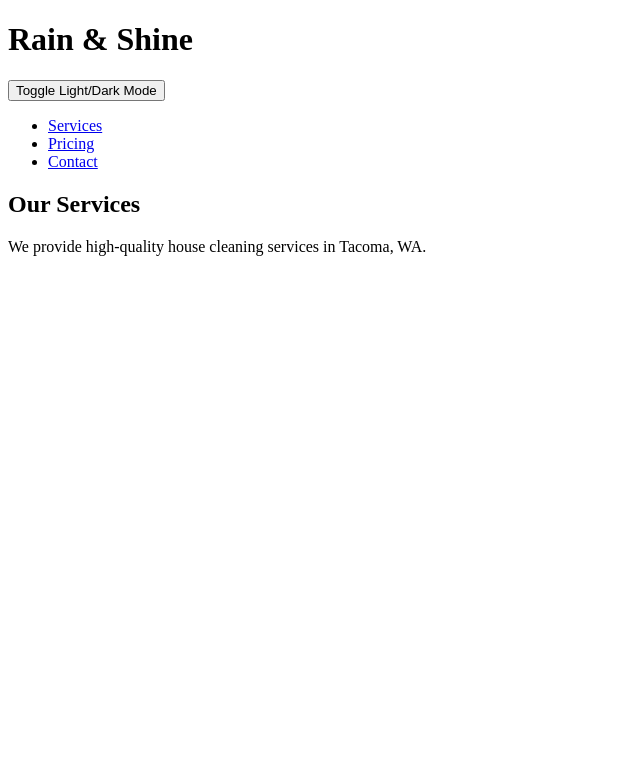
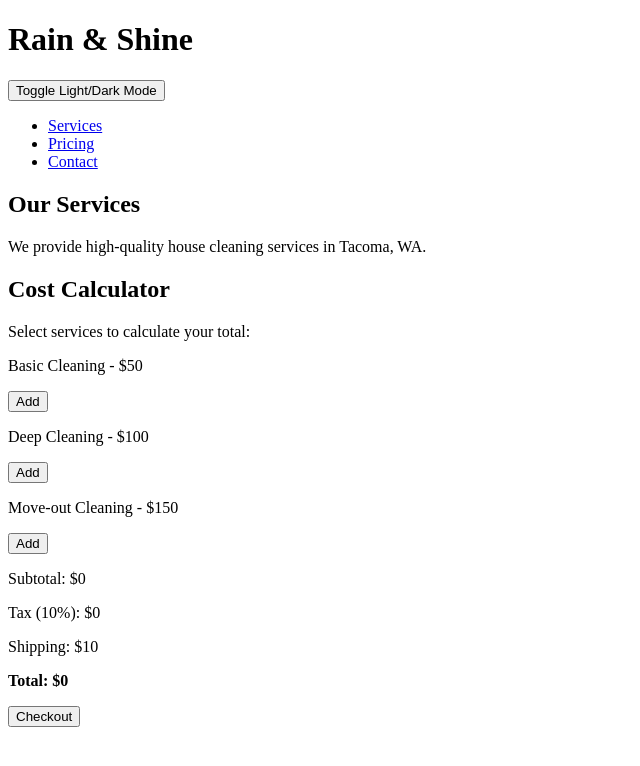
Before and after one commit to acedenop/Rain-and-Shine-Cleaning-Services, a plain HTML site: page index.html in a window 1280 px wide. Shown: the whole page, without its empty margins (0-640 px from the left). Drawn offline with Linux system fonts and the light colour scheme.

Commit message:
cost calc

```diff
--- a/index.html
+++ b/index.html
@@ -26,4 +26,29 @@
         <h2>Our Services</h2>
         <p>We provide high-quality house cleaning services in Tacoma, WA.</p>
     </section>
+
+    <section id="cost-calculator">
+        <h2>Cost Calculator</h2>
+        <p>Select services to calculate your total:</p>
+        <div class="services-list">
+            <div class="service">
+                <p>Basic Cleaning - $50</p>
+                <button class="add-service" data-price="50">Add</button>
+            </div>
+            <div class="service">
+                <p>Deep Cleaning - $100</p>
+                <button class="add-service" data-price="100">Add</button>
+            </div>
+            <div class="service">
+                <p>Move-out Cleaning - $150</p>
+                <button class="add-service" data-price="150">Add</button>
+            </div>
+        </div>
+        <p>Subtotal: $<span id="subtotal">0</span></p>
+        <p>Tax (10%): $<span id="tax">0</span></p>
+        <p>Shipping: $<span id="shipping">10</span></p>
+        <p><strong>Total: $<span id="total">0</span></strong></p>
+        <button id="checkout">Checkout</button>
+        <p id="checkout-message"></p>
+    </section>
 </body>
```
